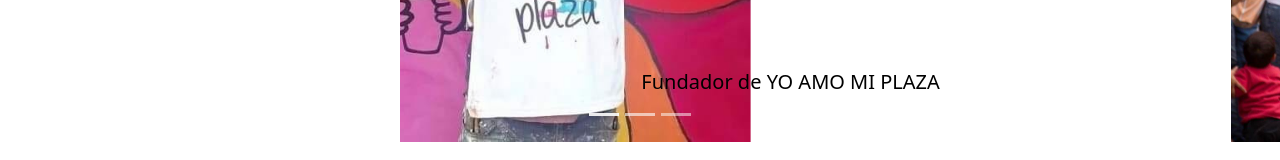
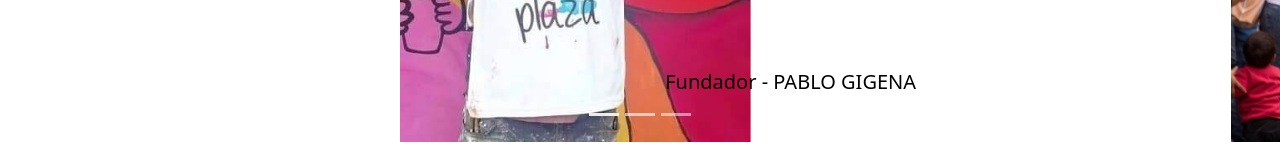
Before and after one commit to adweb7/coder-house-16680-adona, a website: page paginas/quienessomos.html in a window 1280 px wide. Shown: the part 434-594 px from the top of the page. Drawn offline with nearby package versions, Linux system fonts and the light colour scheme; a web font is replaced by a local one.

Commit message:
actualizacion nombre fundador

```diff
--- a/paginas/quienessomos.html
+++ b/paginas/quienessomos.html
@@ -47,7 +47,7 @@
           <div class="carousel-item active">
             <img src="../public/fundador.jpg" class="fotos_qs" alt="...">
             <div class="carousel-caption d-none d-md-block">
-              <h5 class="foto_fundador">Fundador de YO AMO MI PLAZA </h5>
+              <h5 class="foto_fundador">Fundador - PABLO GIGENA </h5>
             </div>
           </div>
           <div class="carousel-item">
```
